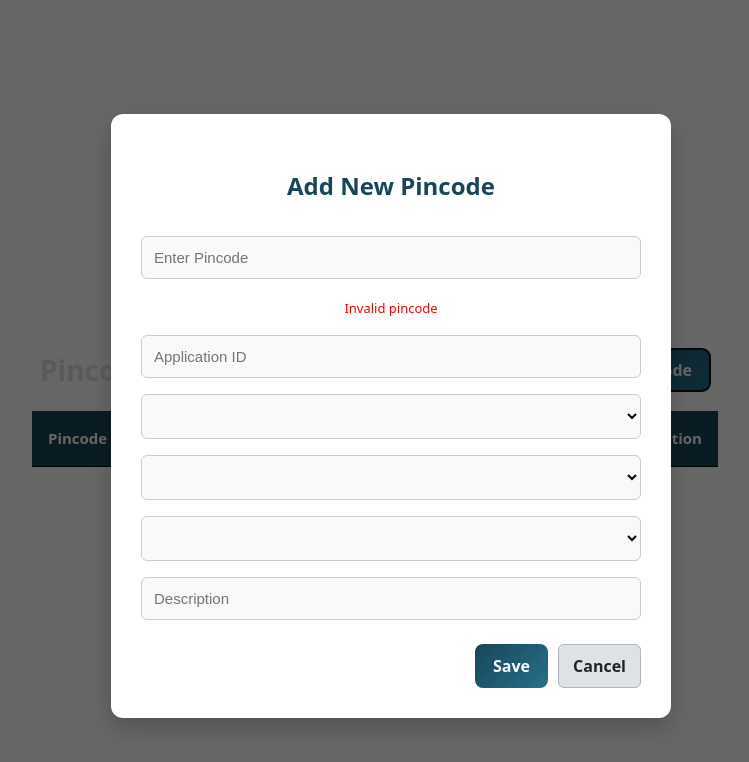
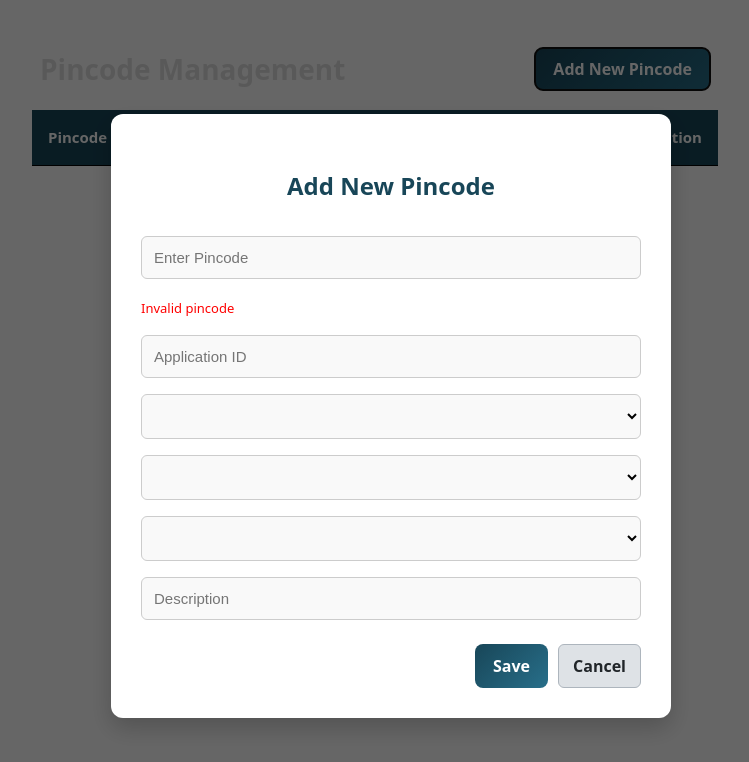
Before and after one commit to Agamya-123/Project, a Vue app in the folder vite-project/: page / in a window 1280 px wide. Both pictures are taken after a click on the button "Add New Pincode". Shown: the top 762 px of the page, without its empty margins (265-1014 px from the left). Built offline with nearby package versions, Linux system fonts and the light colour scheme.

Commit message:
Fix: Align of the page to the top and make the invalid sign to left

```diff
--- a/vite-project/src/components/HelloWorld.vue
+++ b/vite-project/src/components/HelloWorld.vue
@@ -73,8 +73,8 @@
         </tbody>
       </table>
     </div>
-    <div v-if="showModal" class="app-pin-overlay">
-      <div class="add-pin-content">
+    <div v-if="showModal" class="add-pin-overlay" @click="handleOverlayClick">
+      <div class="add-pin-content" @click.stop>
         <h3>Add New Pincode</h3>
         <input type="text" v-model="newRow.pincode" placeholder="Enter Pincode" @input="enforceNumeric(newRow)" />
         <small v-if="!isValidPincode(newRow.pincode)" class="error">Invalid pincode</small>
@@ -193,6 +193,9 @@ const deleteRow = (index) => {
     fullData.splice(index, 1);
   }
 };
+const handleOverlayClick = () => {
+  showModal.value = false;
+};
 </script>
 
 <style scoped>
@@ -296,7 +299,7 @@ select {
   color: white;
 }
 
-.app-pin-overlay {
+.add-pin-overlay {
   position: fixed;
   top: 0;
   left: 0;
@@ -328,6 +331,9 @@ select {
   margin-bottom: 16px;
   text-align: center;
   color: #184658;
+}
+.add-pin-content .error{
+  text-align: left;
 }
 
 .app-pin-footer {
@@ -387,5 +393,4 @@ input[type='number']::-webkit-outer-spin-button {
 input[type='number'] {
   -moz-appearance: textfield;
 }
-
 </style>
--- a/vite-project/src/style.css
+++ b/vite-project/src/style.css
@@ -12,6 +12,18 @@
   -webkit-font-smoothing: antialiased;
   -moz-osx-font-smoothing: grayscale;
 }
+html, body {
+  margin: 0;
+  padding: 0;
+  height: 100%;
+}
+body, #app {
+  display: flex;
+  flex-direction: column;
+  align-items: flex-start;
+  justify-content: flex-start;
+}
+
 
 a {
   font-weight: 500;
@@ -62,9 +74,9 @@ button:focus-visible {
   max-width: 1280px;
   margin: 0 auto;
   padding: 2rem;
-  text-align: center;
+  text-align: left;
+  display: block;
 }
-
 @media (prefers-color-scheme: light) {
   :root {
     color: #213547;
```
